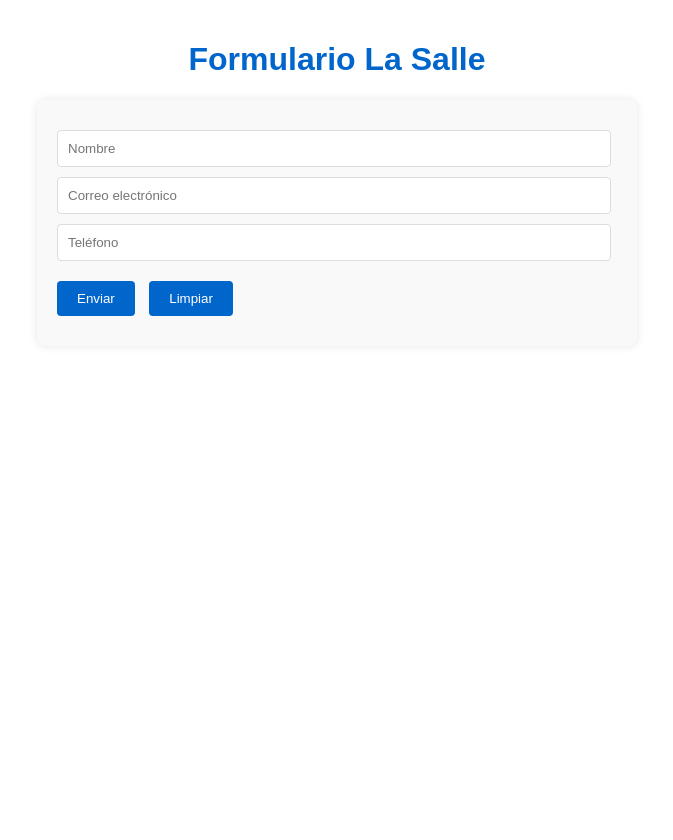
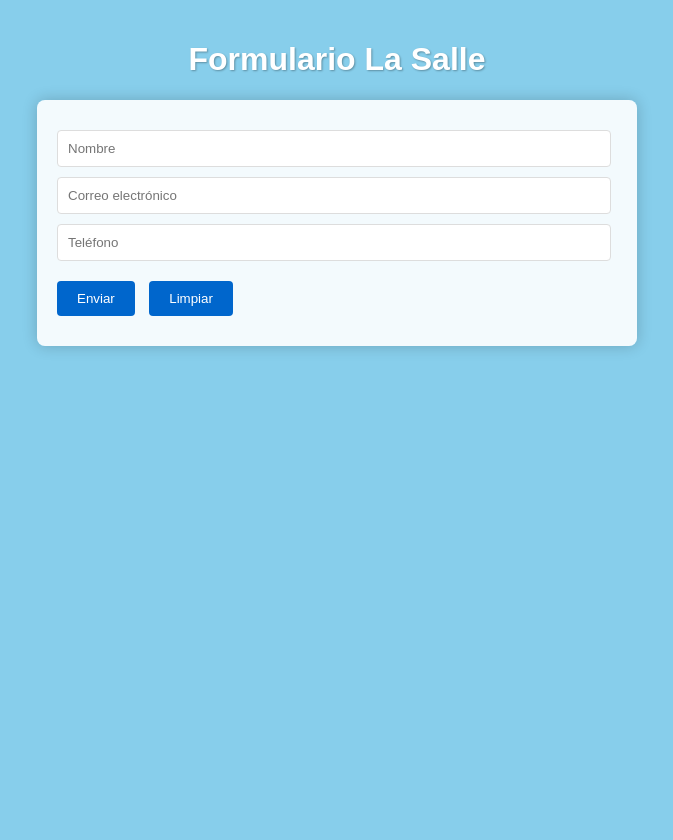
Before and after one commit to dcharry3/FORMULARIO-U-LA-SALLE, a PHP site: page / in a window 1280 px wide. Shown: the whole page, without its empty margins (303-976 px from the left). Before the commit the page ends 316 px from the top, so only its background shows below. Run offline with PHP 8.4, Linux system fonts and the light colour scheme.

Commit message:
cambio de color del fondo

```diff
--- a/index.php
+++ b/index.php
@@ -18,16 +18,19 @@
                 max-width: 600px;
                 margin: 0 auto;
                 padding: 20px;
+                background-color: #87CEEB; /* Azul cielo */
+                min-height: 100vh;
             }
             h1 {
-                color: #0066cc;
+                color: #FFFFFF; /* Blanco para contrastar con el fondo */
                 text-align: center;
+                text-shadow: 1px 1px 2px rgba(0,0,0,0.3);
             }
             form {
-                background-color: #f9f9f9;
+                background-color: rgba(255, 255, 255, 0.9); /* Fondo blanco semitransparente */
                 padding: 20px;
                 border-radius: 8px;
-                box-shadow: 0 0 10px rgba(0,0,0,0.1);
+                box-shadow: 0 0 15px rgba(0,0,0,0.2);
             }
             input {
                 display: block;
```
